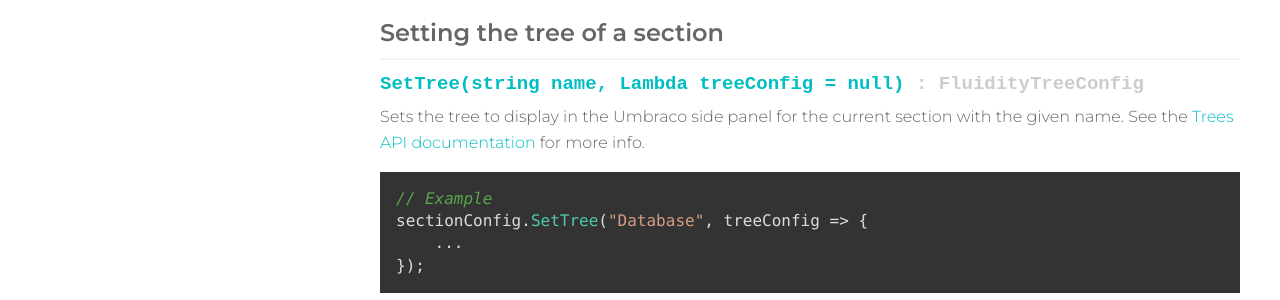
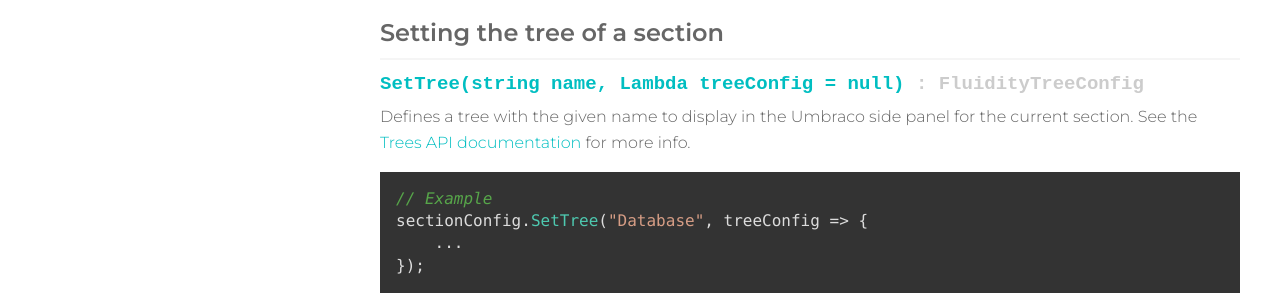
Before and after one commit to mattbrailsford/umbraco-fluidity, a Jekyll site: the page built from docs/_pages/02-api-01-sections.md, in a window 1280 px wide. Shown: the part 1401-1701 px from the top of the page. Built offline with Jekyll 4.4.1, drawn with Linux system fonts in a browser that asks for light colours.

Commit message:
Changed the structure of the sentance

`````diff
--- a/docs/_pages/02-api-01-sections.md
+++ b/docs/_pages/02-api-01-sections.md
@@ -58,7 +58,7 @@ sectionConfig.SetAlias("database");
 #### SetTree(string name, Lambda treeConfig = null) *: FluidityTreeConfig*
 {: .signature}
 
-Sets the tree to display in the Umbraco side panel for the current section with the given name. See the [Trees API documentation]({{ site.baseurl }}/api/trees/) for more info.
+Defines a tree with the given name to display in the Umbraco side panel for the current section. See the [Trees API documentation]({{ site.baseurl }}/api/trees/) for more info.
 
 ````csharp
 // Example
`````
